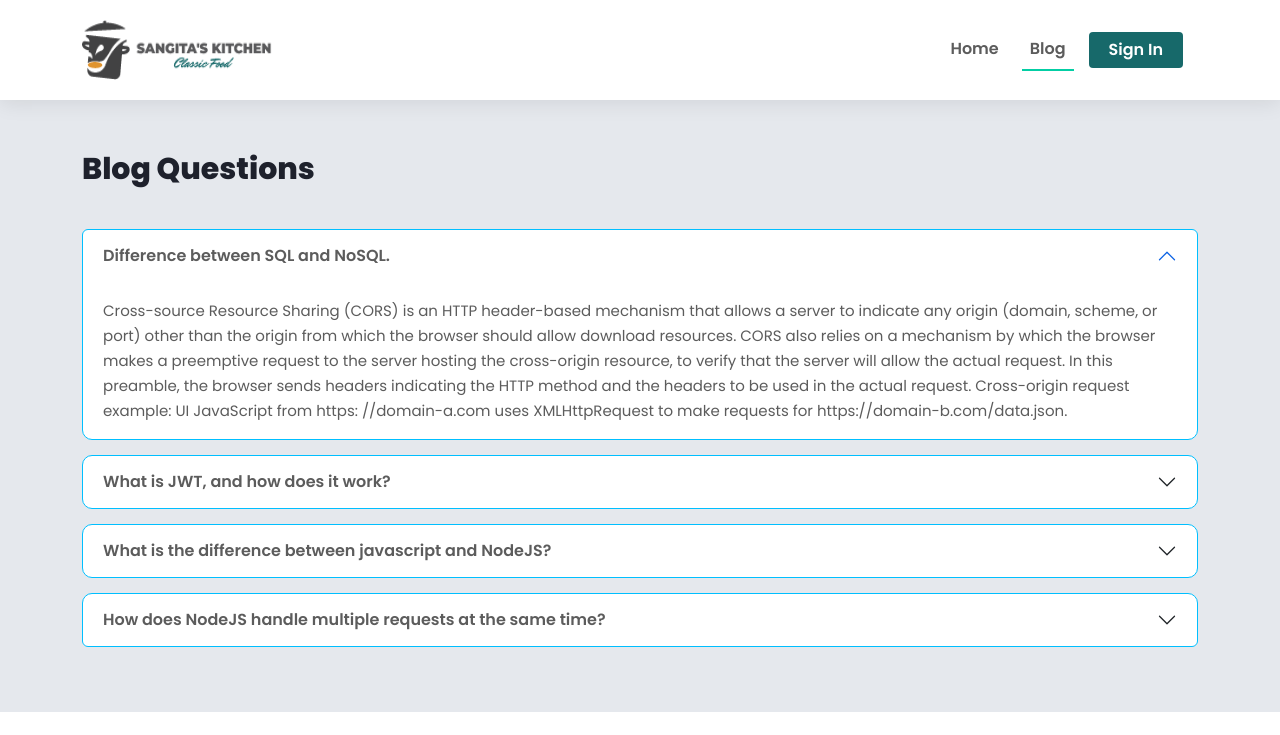
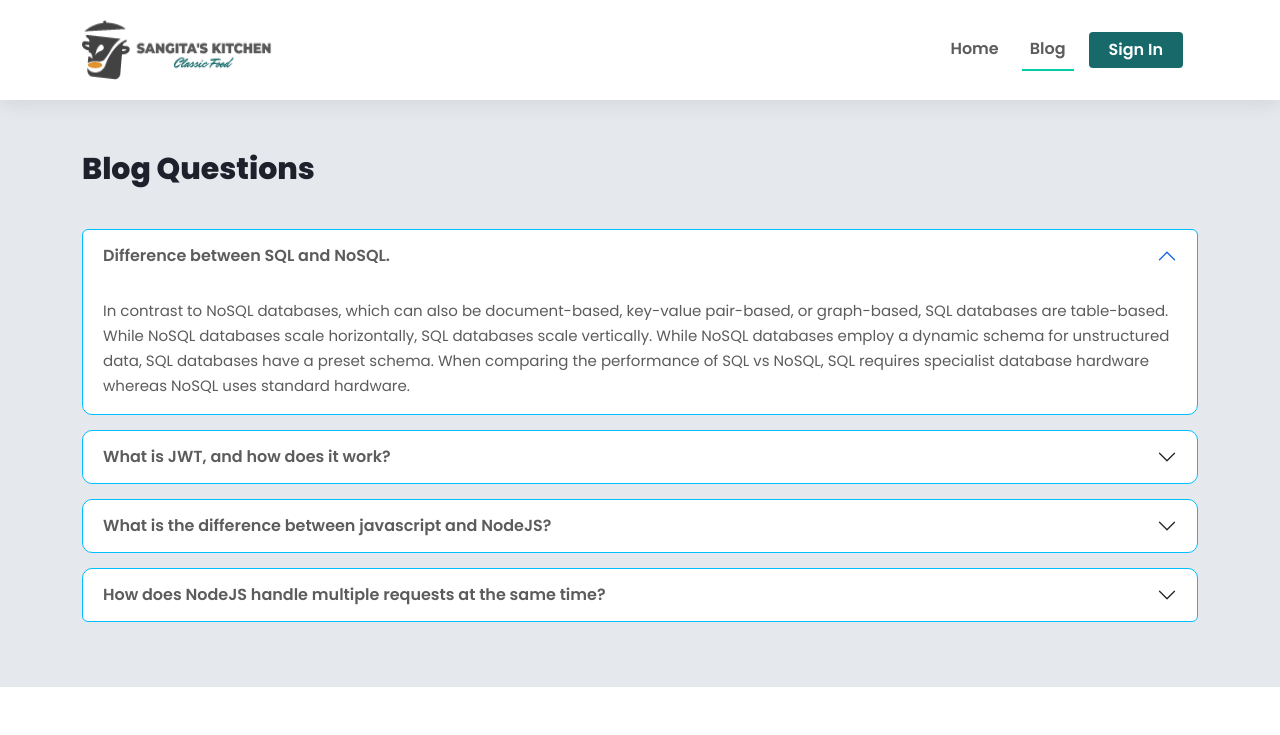
Before and after one commit to sagorranait/sangita-kitchen-app, a React (Create React App) app: page /blogs in a window 1280 px wide. Shown: the top 735 px of the page. Built offline with nearby package versions, Linux system fonts and the light colour scheme; no server answers.

Commit message:
Solved the blog questions.

```diff
--- a/src/pages/Blog/Blog.js
+++ b/src/pages/Blog/Blog.js
@@ -17,22 +17,22 @@ const Blog = () => {
                   <Question
                      eventKey="0"
                      title="Difference between SQL and NoSQL."
-                     description="Cross-source Resource Sharing (CORS) is an HTTP header-based mechanism that allows a server to indicate any origin (domain, scheme, or port) other than the origin from which the browser should allow download resources. CORS also relies on a mechanism by which the browser makes a preemptive request to the server hosting the cross-origin resource, to verify that the server will allow the actual request. In this preamble, the browser sends headers indicating the HTTP method and the headers to be used in the actual request. Cross-origin request example: UI JavaScript from https: //domain-a.com uses XMLHttpRequest to make requests for https://domain-b.com/data.json."
+                     description="In contrast to NoSQL databases, which can also be document-based, key-value pair-based, or graph-based, SQL databases are table-based. While NoSQL databases scale horizontally, SQL databases scale vertically. While NoSQL databases employ a dynamic schema for unstructured data, SQL databases have a preset schema. When comparing the performance of SQL vs NoSQL, SQL requires specialist database hardware whereas NoSQL uses standard hardware."
                   />
                   <Question
                     eventKey="2"
                     title="What is JWT, and how does it work?"
-                    description="Private Routes vary based on the Apps, For example, Dashboard, User Profile, App Settings, Home, etc. In a word, the private route component is similar to the public route, the only changes are the redirect URL and the authentication condition. If the user is not authenticated, he will be redirected to the login page and the user will only be able to access authenticated routes if he is authenticated (logged in)."
+                    description="<b>JWT : </b> A claim or set of claims that may be transmitted between two parties is represented by a JSON Web Token (JWT). The token's creator has digitally signed the claim, and the person that receives the token can later use this digital signature to demonstrate that they are the rightful owner of the claim. <br/><br/>JWTs can be broken down into three parts: header, payload, and signature. Each part is separated from the other by dot (.), and will follow the below structure: <b>Header.Payload.Signature</b>. The information contained in the header describes the algorithm used to generate the signature. All the claims within JWT authentication are stored in this part. Claims are used to provide authentication to the party receiving the token. For example, a server can set a claim saying ‘isAdmin: true’ and issue it to an administrative user upon successfully logging into the application. The admin user can now send this token in every consequent request he/she sends to the server to prove their identity. The signature part of a JWT is derived from the header and payload fields."
                   />
                   <Question
                     eventKey="3"
                     title="What is the difference between javascript and NodeJS?"
-                    description="Node.js is an open-source backend javascript runtime environment. It is a used as backend service where javascript works on the server-side of the application. This way javascript is used on both frontend and backend. Node.js runs on chrome v8 engine which converts javascript code into machine code, it is highly scalable, lightweight, fast, and data-intensive.<br/> <br/><b>Node.js works:</b> Node.js accepts the request from the clients and sends the response, while working with the request node.js handles them with a single thread. To operate I/O operations or requests node.js use the concept of threads. Thread is a sequence of instructions that the server needs to perform. It runs parallel on the server to provide the information to multiple clients. Node.js is an event loop single-threaded language. It can handle concurrent requests with a single thread without blocking it for one request."
+                    description="Differences are: <br/><br/><ol><li>JavaScript is a proper high-level programming language used to create web scripts whereas Node.js is a run time environment built on google’s v8 engine.</li><li>JavaScript is executed in the browser whereas using Node.js gives us the ability to execute JavaScript outside the browser.</li><li>JavaScript can manipulate DOM or add HTML within whereas Node.js doesn’t have the capability to add HTML.</li><li>JavaScript is mainly used to create front end web applications or develop client-side whereas Node.js is used on the back end development that is server-side development.</li><li>JavaScript follows the standard of JavaScript when writing programs whereas Node.js is written in C++ while using the v8 engine, it runs JavaScript outside the browser.</li><li>JavaScript requires any running environment as it can execute on any engine such as Firefox’s spider monkey, v8 engine of google chrome, JavaScript core of Safari whereas Node.js runs only on the v8 engine of google chrome.</li></ol>"
                   />
                   <Question
                     eventKey="1"
                     title="How does NodeJS handle multiple requests at the same time?"
-                    description="Because, The Firebase Database lets me build rich, collaborative applications by allowing secure access to the database directly from client-side code. Data is persisted locally, and even while offline, real-time events continue to fire, giving the end user a responsive experience. When the device regains connection, the Realtime Database synchronizes the local data changes with the remote updates that occurred while the client was offline, merging any conflicts automatically.<br/><br/>You can use implement authentication like: <li>Email/Password</li><li>Phone Number</li><li>Google</li><li>Facebook</li><li>Twitter</li><li>Github</li><li>And many more.</li>"
+                    description="As part of its service, Nodejs manages numerous client requests and queues them in EventQueue. This is demonstrated by the event-driven architecture used in the NodeJS framework. Requests are received and handled via an event loop in NodeJS. <br/></br>In-process requests or in-flight requests are used to describe several requests that are submitted simultaneously. This is what is referred to as cooperative multitasking in theory. Some operations in Node.js require their own threads to be run. In this situation, native threads are used for asynchronous file I/O. Node.js' internal use of threads has no impact on how Javascript is executed. More than one thread at once is not supported by the Javascript interpreter.Due to the fact that the state might change in the middle of an async operation, race conditions can alter. If it first copies all of the data before starting to write it to a disk, it could be possible to avoid this. However, while having a lot of data, this server does not have as much RAM as one might anticipate. As a result, the approach is to set a flag and then clear it just before the data is due to be written to disk."
                   />
                </Accordion>
             </div>
```
